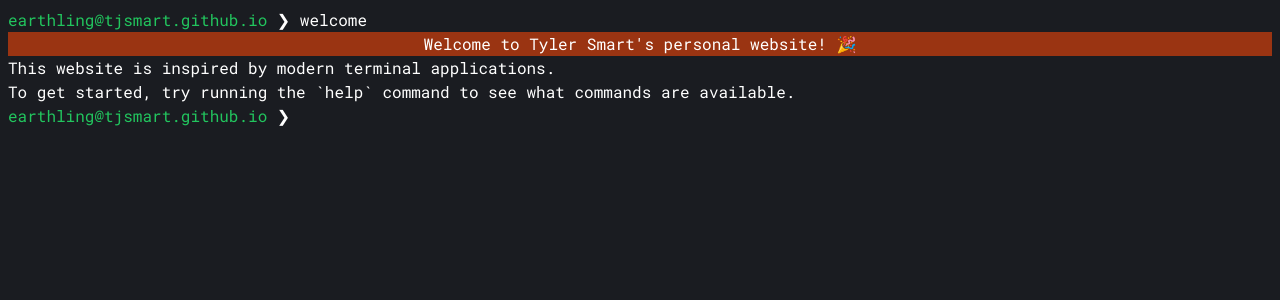
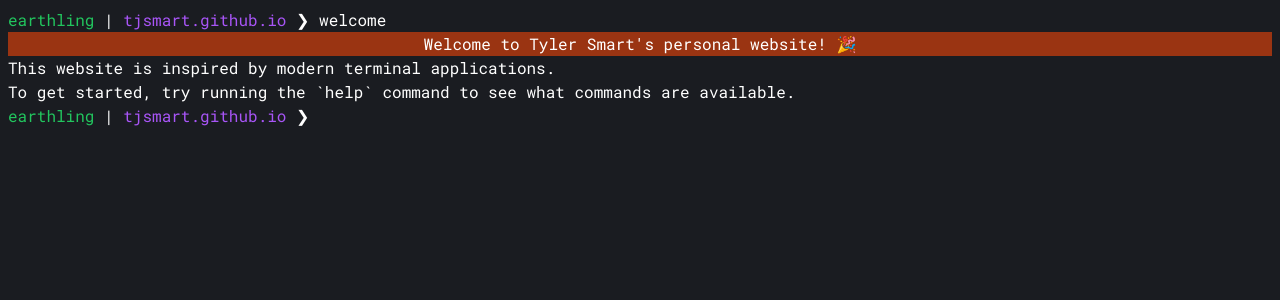
Before and after one commit to tjsmart/tjsmart.github.io, a Next.js app: page / in a window 1280 px wide. Shown: the top 300 px of the page. Built offline with nearby package versions, Linux system fonts and the light colour scheme.

Commit message:
Spice up the prompt

```diff
--- a/app/components/prompt.tsx
+++ b/app/components/prompt.tsx
@@ -1,7 +1,9 @@
 export function Prompt() {
     return (
         <span className="whitespace-pre">
-            <span className="text-green-500">earthling@tjsmart.github.io</span>
+            <span className="text-green-500">earthling</span>
+            {" | "}
+            <span className="text-purple-500">tjsmart.github.io</span>
             {" ❯ "}
         </span>
     );
```
